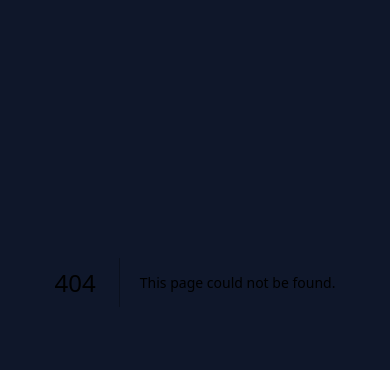
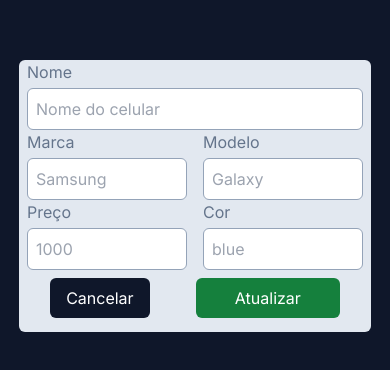
Before and after one commit to JefersonViana/challenge_frontend, a Next.js app: page /listphones/1/edit in a window 390 px wide. Before the commit this address had no page. Shown: the part 140-510 px from the top of the page. Built offline with nearby package versions, Linux system fonts and the light colour scheme.

Commit message:
FEAT: creating page for edit phone

```diff
--- a/src/app/layout.tsx
+++ b/src/app/layout.tsx
@@ -18,7 +18,7 @@ export default function RootLayout({
   return (
     <html lang="en">
       <AppProvider>
-        <body className={`${inter.className} bg-slate-900`}>{children}</body>
+        <body className={`flex flex-col ${inter.className} bg-slate-900`}>{children}</body>
         {/* <body className={inter.className}>
           <main className="flex items-center justify-center w-full">{children}</main>
         </body> */}
--- /dev/null
+++ b/src/app/listphones/[id]/edit/page.tsx
@@ -0,0 +1,37 @@
+'use client';
+import Card from "@/components/card/Card";
+import FormEdit from "@/components/form/FormEdit";
+import { AppStateProvider } from "@/context/AppProvider";
+import { useParams } from "next/navigation";
+import { useEffect, useState } from "react";
+
+export default function Edit() {
+  const [phone, setPhone] = useState<any>({})
+  const [isLoading, setIsLoading] = useState<boolean>(false);
+  const { listPhones } = AppStateProvider();
+  const { id } = useParams();
+
+  useEffect(() => {
+    const phone = listPhones.find((phone: any) => phone.id.toString() === id);
+    if (phone) {
+      setPhone(phone);
+      setIsLoading(true);
+    }
+  }, [])
+
+  return (
+    <div
+      className="flex flex-col items-center justify-center w-85 h-[34rem] self-center mt-16 rounded-md"
+    >
+      <form className="bg-slate-200 h-[50%] rounded-md">
+        <FormEdit />
+      </form>
+      {isLoading && (
+        <div className="flex flex-col items-center justify-center w-85 h-[50%]">
+          <h1 className="text-white">Visualização</h1>
+          <Card phone={phone} />
+        </div>
+      )}
+    </div>
+  )
+}
--- a/src/components/button/ButtonGreen.tsx
+++ b/src/components/button/ButtonGreen.tsx
@@ -1,12 +1,13 @@
 type Props = {
   name: string;
   handleClick: (e: any, action: string) => void;
+  wid?: string;
 }
 
-export default function ButtonGreen({ name, handleClick }: Props) {
+export default function ButtonGreen({ name, handleClick, wid="w-auto" }: Props) {
   return (
     <button
-      className="bg-green-700 text-white py-2 px-4 rounded-md"
+      className={`${wid} bg-green-700 text-white py-2 px-4 rounded-md`}
       onClick={(e) => handleClick(e, name === 'Entrar' ? 'login' : 'register')}
     >
       {name}
--- a/src/components/button/ButtonSlate.tsx
+++ b/src/components/button/ButtonSlate.tsx
@@ -1,12 +1,13 @@
 type Props = {
   name: string;
   handleClick: (e: any) => void;
+  wid?: string;
 }
 
-export default function ButtonSlate({ name, handleClick }: Props) {
+export default function ButtonSlate({ name, handleClick, wid="w-auto" }: Props) {
   return (
     <button
-      className="bg-slate-900 text-white py-2 px-4 rounded-md"
+      className={`${wid} bg-slate-900 text-white py-2 px-4 rounded-md w-auto`}
       onClick={(e) => handleClick(e)}
     >
       {name}
--- a/src/components/card/Card.tsx
+++ b/src/components/card/Card.tsx
@@ -3,17 +3,10 @@ import React, { JSX } from 'react';
 import Image from 'next/image';
 import iconDelete from '../../assets/icons8-lixeira-24.png';
 import iconEdit from '../../assets/icons8-editar-48.png';
-import { useRouter } from 'next/navigation';
+import { useRouter, usePathname } from 'next/navigation';
 
 export default function Card({ phone }: any): JSX.Element {
-  const router = useRouter();
-
-  const handleEdit = (id: number) => {
-    // criar rota para página de details
-    router.push(`listphones/details/${id}`);
-    console.log('editar')
-  }
-
+  const { push } = useRouter();
   const handleDelete = () => {
     console.log('deletar')
   }
@@ -48,12 +41,14 @@ export default function Card({ phone }: any): JSX.Element {
           <span className="overflow-hidden text-black max-w-20 whitespace-nowrap text-ellipsis">{phone.color}</span>
         </p>
       </div>
+      {
+        !(usePathname().includes('edit')) && (
         <div
           className="relative left-72 bottom-22 w-12 flex justify-between pr-1"
         >
           <button
             className="absolute right-6"
-          onClick={() => handleEdit(phone.id)}
+            onClick={() => push(`/listphones/${phone.id}/edit`) }
             type='button'
           >
             <Image
@@ -76,6 +71,7 @@ export default function Card({ phone }: any): JSX.Element {
             />
           </button>
         </div>
+      )}
     </div>
   )
 }
--- /dev/null
+++ b/src/components/form/FormEdit.tsx
@@ -0,0 +1,104 @@
+'use client';
+
+import { useRouter } from "next/navigation";
+import { useState } from "react";
+import ButtonSlate from "../button/ButtonSlate";
+import ButtonGreen from "../button/ButtonGreen";
+
+export default function FormEdit() {
+  const [name, setName] = useState('');
+  const [brand, setBrand] = useState('');
+  const [model, setModel] = useState('');
+  const [price, setPrice] = useState('');
+  const [color, setColor] = useState('');
+
+  const router = useRouter();
+
+  const handleCancel = (e: any) => {
+    e.preventDefault();
+    router.push('/listphones');
+  }
+
+  const handlePut = (e: any) => {
+    e.preventDefault();
+    router.push('/listphones');
+  }
+
+  return (
+    <>
+      <label
+        className="flex flex-col gap-1 text-slate-500 w-85 pl-2 pr-2"
+      >
+        Nome
+        <input
+          className="border border-slate-400 rounded-md p-2"
+          type="text"
+          name="name"
+          placeholder="Nome do celular"
+          value={name}
+          onChange={(e) => setName(e.target.value)}
+        />
+      </label>
+      <div className="flex w-85 justify-between pl-2 pr-2">
+        <label
+          className="flex flex-col gap-1 text-slate-500 w-40"
+        >
+          Marca
+          <input
+            className="border border-slate-400 rounded-md p-2"
+            type="text"
+            name="marca"
+            placeholder="Samsung"
+            value={brand}
+            onChange={(e) => setBrand(e.target.value)}
+          />
+        </label>
+        <label
+          className="flex flex-col gap-1 text-slate-500 w-40"
+        >
+          Modelo
+          <input
+            className="border border-slate-400 rounded-md p-2"
+            type="text"
+            name="model"
+            placeholder="Galaxy"
+            value={model}
+            onChange={(e) => setModel(e.target.value)}
+          />
+        </label>
+      </div>
+      <div className="flex w-85 justify-between pl-2 pr-2">
+        <label
+          className="flex flex-col gap-1 text-slate-500 w-40"
+        >
+          Preço
+          <input
+            className="border border-slate-400 rounded-md p-2"
+            type="number"
+            name="price"
+            placeholder="1000"
+            value={price}
+            onChange={(e) => setPrice(e.target.value)}
+          />
+        </label>
+        <label
+          className="flex flex-col gap-1 text-slate-500 w-40"
+        >
+          Cor
+          <input
+            className="border border-slate-400 rounded-md p-2"
+            type="text"
+            name="color"
+            placeholder="blue"
+            value={color}
+            onChange={(e) => setColor(e.target.value)}
+          />
+        </label>
+      </div>
+      <div className="flex w-85 p-2 justify-around">
+        <ButtonSlate name="Cancelar" wid="w-36" handleClick={handleCancel}/>
+        <ButtonGreen name="Atualizar" wid="w-36" handleClick={handlePut}/>
+      </div>
+    </>
+  );
+}
--- a/tailwind.config.ts
+++ b/tailwind.config.ts
@@ -17,6 +17,10 @@ const config: Config = {
       width: {
         "85": "22rem",
         "18": "6.5rem",
+        "9/10": '90%',
+      },
+      height: {
+        "9/10": '90%',
       },
       spacing: {
         '22': '5.6rem',
```
Lines whose indentation alone changed are shown as unchanged.
